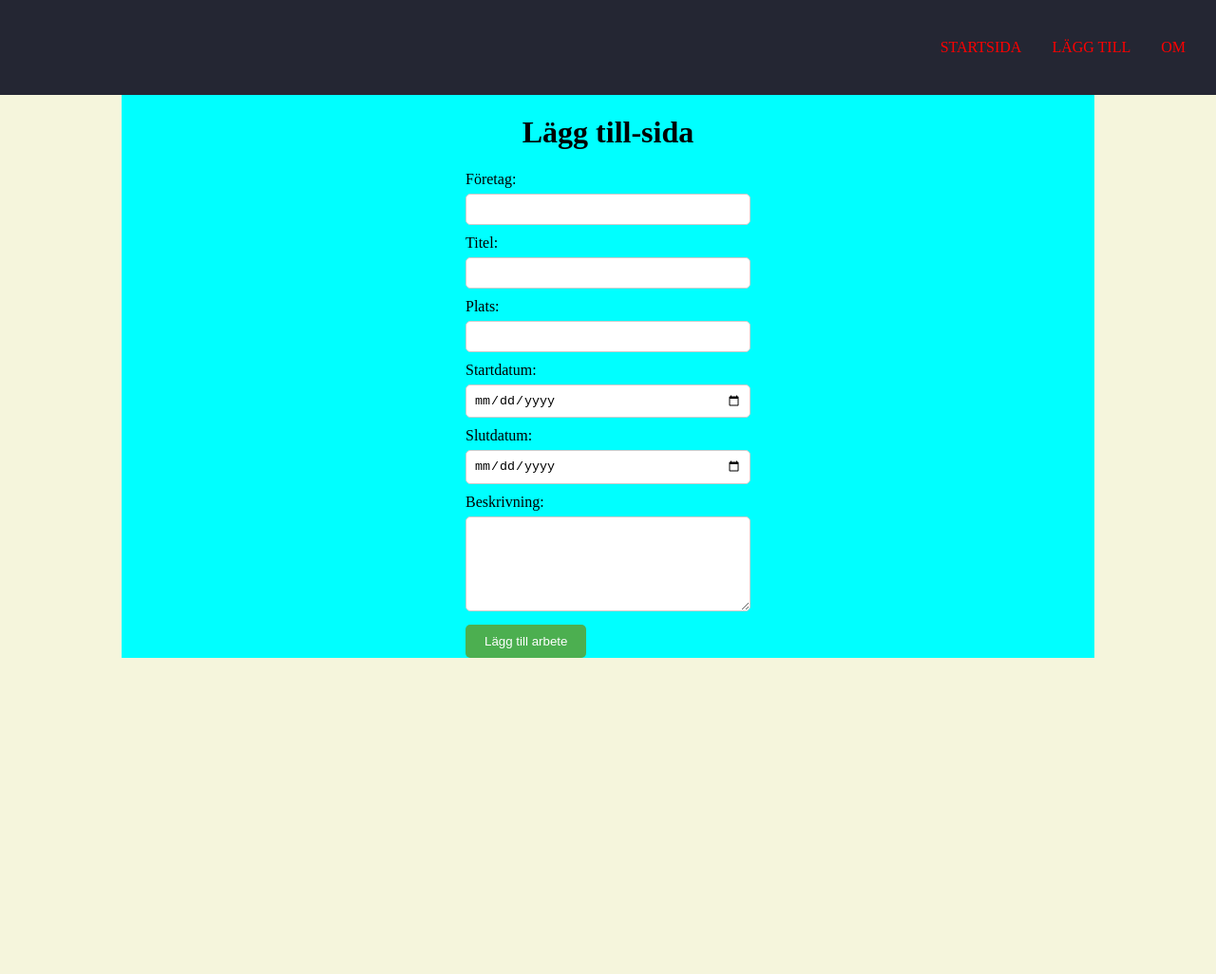
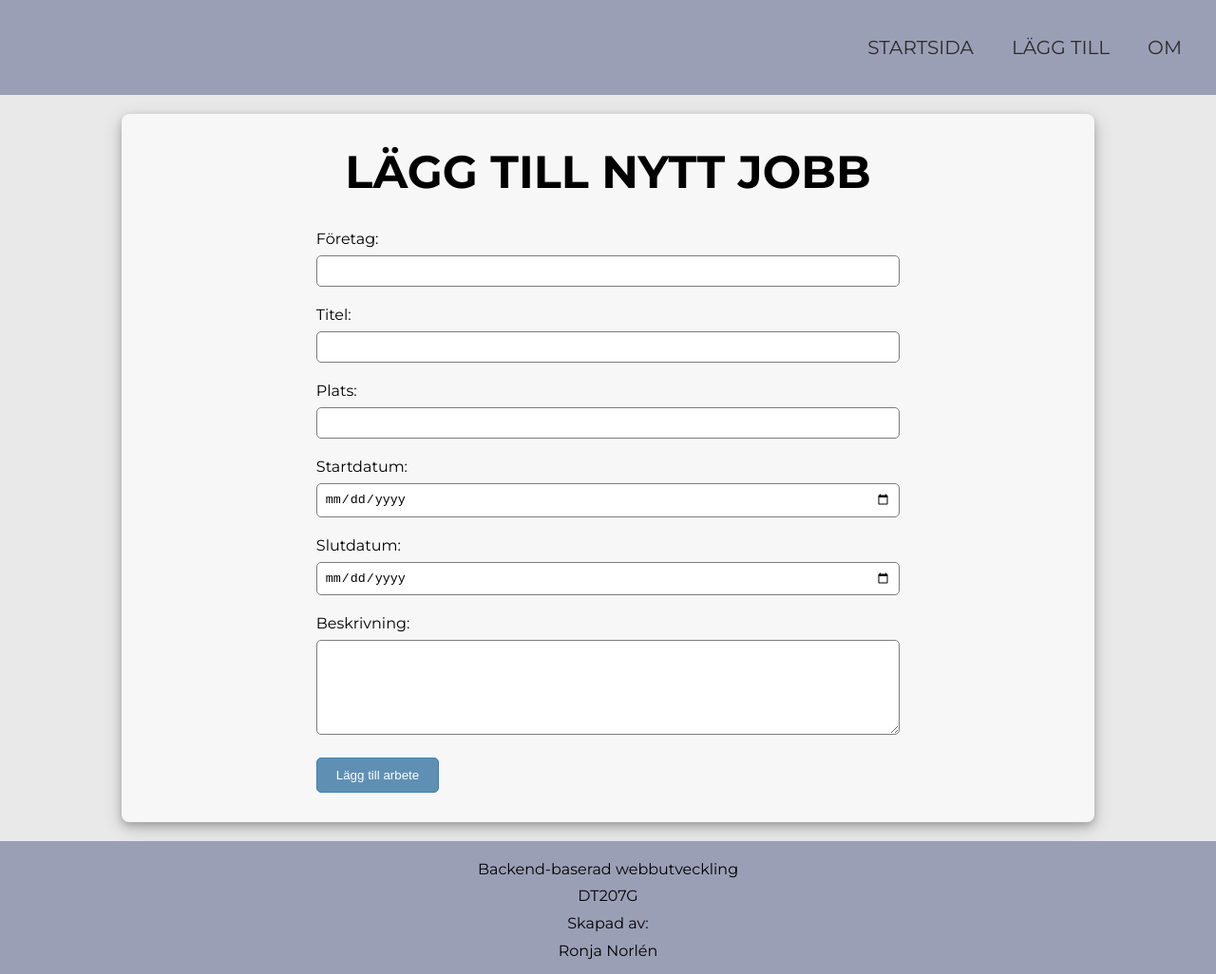
Before and after one commit to ronjanorlen/Moment2.2DT207G, a website built with Parcel: page src/add.html in a window 1280 px wide. Shown: the whole page at 95% size. Before the commit the page ends 800 px from the top, so only its background shows below. Built offline with nearby package versions, Linux system fonts and the light colour scheme; no server answers.

Commit message:
Justeringar css, formatering för datum

```diff
--- a/src/add.html
+++ b/src/add.html
@@ -6,6 +6,10 @@
     <title>Moment 2.2 DT207G</title>
     <!--- Länk till css-fil -->
     <link rel="stylesheet" href="scss/main.scss">
+    <!--- Länk till google fonts -->
+    <link rel="preconnect" href="https://fonts.googleapis.com">
+<link rel="preconnect" href="https://fonts.gstatic.com" crossorigin>
+<link href="https://fonts.googleapis.com/css2?family=Montserrat:ital,wght@0,100..900;1,100..900&display=swap" rel="stylesheet">
     <!--- Länk till JavaScript-fil -->
     <script src="js/main.js" type="module"></script>
 </head>
@@ -20,7 +24,7 @@
         </nav>
     </header>
     <main>
-    <h1>Lägg till-sida</h1>
+    <h1>Lägg till nytt jobb</h1>
     <!--- Här lägger man till ett jobb -->
     <form id="addJobForm">
         <label for="companyname">Företag:</label>
@@ -39,5 +43,14 @@
     </form>
 
 </main>
+
+<footer>
+    <ul class="createdBy">
+        <li>Backend-baserad webbutveckling</li>
+        <li>DT207G</li>
+        <li>Skapad av:</li>
+        <li>Ronja Norlén</li>
+    </ul>
+</footer>
 </body>
 </html>
--- a/src/js/main.js
+++ b/src/js/main.js
@@ -23,6 +23,7 @@ async function init() {
 
 /* Visa jobb som lagts till */
 function displayJobs(jobData) {
+
 // Kontrollera om vi är på startsidan (index.html)
 if (window.location.pathname === "/index.html" || window.location.pathname === "/") {
     const jobEl = document.getElementById('allJobs');
@@ -57,12 +58,16 @@ if (window.location.pathname === "/index.html" || window.location.pathname === "
         listItemLocation.textContent = "Plats: " + job.location;
         ul.appendChild(listItemLocation);
 
+        // Formatera start- och slutdatum
+        const startDate = new Date(job.startdate);
+        const endDate = new Date(job.enddate);
+
         const listItemStartDate = document.createElement('li');
-        listItemStartDate.textContent = "Startdatum: " + job.startdate;
+        listItemStartDate.textContent = "Startdatum: " + startDate.toLocaleDateString('sv-SE');
         ul.appendChild(listItemStartDate);
 
         const listItemEndDate = document.createElement('li');
-        listItemEndDate.textContent = "Slutdatum: " + job.enddate;
+        listItemEndDate.textContent = "Slutdatum: " + endDate.toLocaleDateString('sv-SE');
         ul.appendChild(listItemEndDate);
 
         const listItemDescription = document.createElement('li');
@@ -75,6 +80,7 @@ if (window.location.pathname === "/index.html" || window.location.pathname === "
         // Skapa en knapp för att ta bort jobbet
         const deleteButton = document.createElement('button');
         deleteButton.textContent = 'Ta bort';
+        deleteButton.id = 'deleteBtn';
         deleteButton.addEventListener('click', () => confirmDelete(job.id)); // Anropa confirmDelete när knapp klickas på
         jobContainer.appendChild(deleteButton);
 
--- /dev/null
+++ b/src/scss/_base.scss
@@ -0,0 +1,17 @@
+/* Färgkoder, fontstyling */
+
+/* Fontstyling */
+$font-stack: "Montserrat", sans-serif;
+$header-font-size: 3em;
+$second-header-font-size: 2em;
+$jobcontainer-header: 1.6em;
+$font-weight: 400;
+
+/* Färger */
+$body-background: rgb(233, 233, 233);
+$main-background: rgb(247, 247, 247);
+$menu-background: rgb(155, 159, 182);
+$menu-links-color: rgb(43, 43, 43);
+$menu-links-fontsize: 20px;
+$form-button-color: #5f90b4;
+$form-button-hover-color: #3c80b1;
--- a/src/scss/_component.scss
+++ b/src/scss/_component.scss
@@ -1,11 +1,46 @@
+@use "base";
+
+/* Knappar */
+
+/* Ta bort-knapp */
+#deleteBtn {
+    background-color: #ff6347;
+    color: #fff;
+    border: 1px solid #ff6347;
+    padding: 8px 16px;
+    cursor: pointer;
+    border-radius: 4px;
+    margin-bottom: 3%;
+}
+
+#deleteBtn:hover {
+    background-color: #fc401a;
+}
+
+/* Submit-knapp */
+input[type="submit"] {
+    background-color: base.$form-button-color;
+    color: white;
+    padding: 10px 20px;
+    border: 1px solid base.$form-button-hover-color;
+    border-radius: 5px;
+    cursor: pointer;
+    margin-bottom: 5%;
+}
+
+input[type="submit"]:hover {
+    background-color: base.$form-button-hover-color;
+}
+
+/* Formulär */
 #addJobForm {
-    width: 300px;
+    width: 60%;
     margin: 0 auto;
 }
 
 label {
     display: block;
-    margin-bottom: 2%;
+    margin-bottom: 8px;
 }
 
 input[type="text"],
@@ -13,8 +48,8 @@ input[type="date"],
 textarea {
     width: 100%;
     padding: 8px;
-    margin-bottom: 10px;
-    border: 1px solid #ccc;
+    margin-bottom: 20px;
+    border: 1px solid #7c7c7c;
     border-radius: 5px;
     box-sizing: border-box;
 }
@@ -22,16 +57,3 @@ textarea {
 textarea {
     height: 100px;
 }
-
-input[type="submit"] {
-    background-color: #4CAF50;
-    color: white;
-    padding: 10px 20px;
-    border: none;
-    border-radius: 5px;
-    cursor: pointer;
-}
-
-input[type="submit"]:hover {
-    background-color: #45a049;
-}
--- a/src/scss/_layout.scss
+++ b/src/scss/_layout.scss
@@ -1,28 +1,52 @@
+@use "base";
+
 * {
     box-sizing: border-box;
 }
 
 body {
+    display: flex;
+    flex-direction: column;
     margin: 0;
     padding: 0;
     min-height: 100vh;
-    background-color: beige;
+    background-color: base.$body-background;
+    font-family: base.$font-stack;
 }
 
 main {
     display: flex;
     flex-direction: column;
     align-items: center;
-    justify-content: center;
+    flex: 1;
     width: 80%;
-    margin: 0 auto;
-    background-color: aqua;
+    margin: 20px auto;
+    border-radius: 8px;
+    background-color: base.$main-background;
+    box-shadow: 0 4px 8px 0 rgba(0, 0, 0, 0.2), 0 6px 20px 0 rgba(0, 0, 0, 0.19);
 }
 
-/* Design av huvudmeny med nestlad regel */
+h1 {
+    font-size: base.$header-font-size;
+    text-transform: uppercase;
+}
+
+h2 {
+    font-size: base.$second-header-font-size;
+    text-align: center;
+    margin-bottom: 8%;
+}
+
+h3 {
+    font-size: base.$jobcontainer-header;
+    font-weight: base.$font-weight;
+    margin-bottom: 3%;
+}
+
+/* Design av huvudmeny */
 header {
     height: 100px;
-    background-color: rgba(36, 38, 51);
+    background-color: base.$menu-background;
     position: relative;
     margin: 0;
     padding: 0 1em;
@@ -36,8 +60,8 @@ header {
 }
 
 nav {
-    background-color: rgba(36, 38, 51);
-    font-size: 16px;
+    background-color: base.$menu-background;
+    font-size: base.$menu-links-fontsize;
     width: 100%;
     display: flex;
     justify-content: flex-end;
@@ -55,7 +79,7 @@ li {
     }
 
     a {
-    color: red;
+        color: base.$menu-links-color;
         text-decoration: none;
         text-transform: uppercase;
     }
@@ -65,7 +89,42 @@ a:hover {
     text-decoration: underline;
 }
 
-#jobContainer {
-    width: 60%;
-    background-color: bisque;
+#allJobs {
+    width: 85%;
+    margin: 0 auto;
+
+    ul {
+        list-style-type: none;
+        padding: 0;
+        margin-bottom: 3%;
     }
+
+    li {
+        padding: 0.8em 1em;
+    }
+}
+
+/* Lägg till en svart linje under varje jobContainer */
+#allJobs>div {
+    border-bottom: 1px solid #000;
+    padding-bottom: 20px;
+    margin-bottom: 20px;
+}
+
+/* Footer */
+
+footer {
+    display: flex;
+    justify-content: center;
+    background-color: base.$menu-background;
+    font-size: 16px;
+    width: 100%;
+    height: 140px;
+}
+
+.createdBy {
+    list-style: none;
+    padding: 0;
+    line-height: 1.8rem;
+    text-align: center;
+}
--- a/src/scss/main.scss
+++ b/src/scss/main.scss
@@ -1,2 +1,3 @@
 @use "layout";
 @use "component";
+@use "base";
```
Also changed, not shown: src/about.html (+16 -0 lines), src/index.html (+17 -3 lines). Lines whose indentation alone changed are shown as unchanged.
